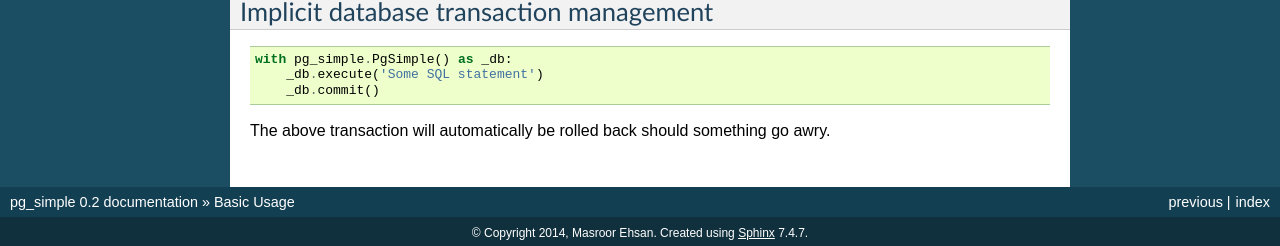
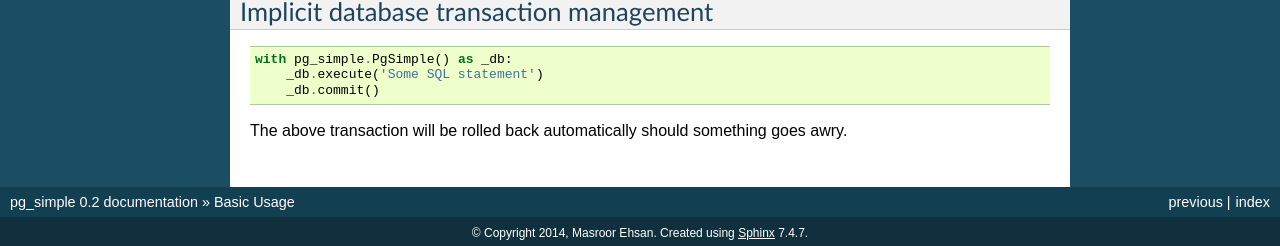
Before and after one commit to masroore/pg_simple, a Sphinx documentation site: the page built from docs/usage.rst, in a window 1280 px wide and 900 px high, scrolled down 1893 px. Shown: the part 651-897 px from the top of the window. Built offline with Sphinx 7.4.7, drawn with Linux system fonts in a browser that asks for light colours.

Commit message:
minor documentation update

```diff
--- a/README.rst
+++ b/README.rst
@@ -343,5 +343,5 @@ Implicit database transaction management
         _db.execute('Some SQL statement')
         _db.commit()
 
-The above transaction will automatically be rolled back should something
-go awry.
+The above transaction will be rolled back automatically should something
+goes awry.
--- a/docs/usage.rst
+++ b/docs/usage.rst
@@ -176,5 +176,5 @@ Implicit database transaction management
         _db.execute('Some SQL statement')
         _db.commit()
 
-The above transaction will automatically be rolled back should something
-go awry.
+The above transaction will be rolled back automatically should something
+goes awry.
```
Also changed, not shown: README.md (+1 -1 lines).
